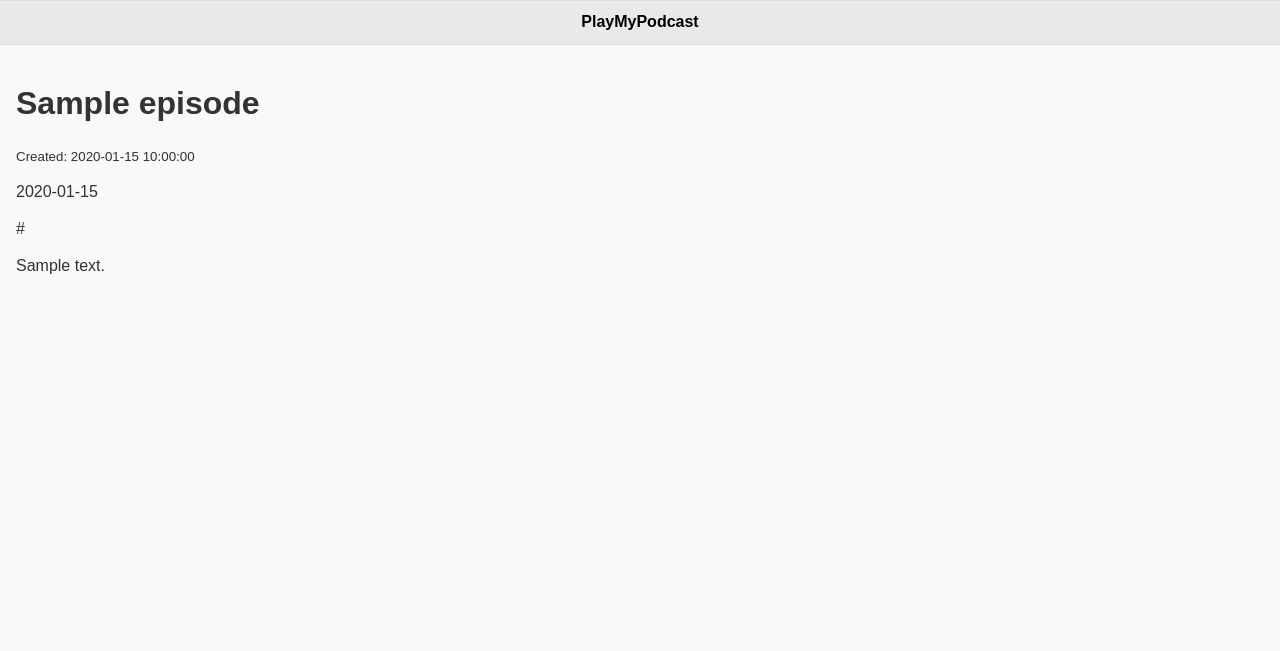
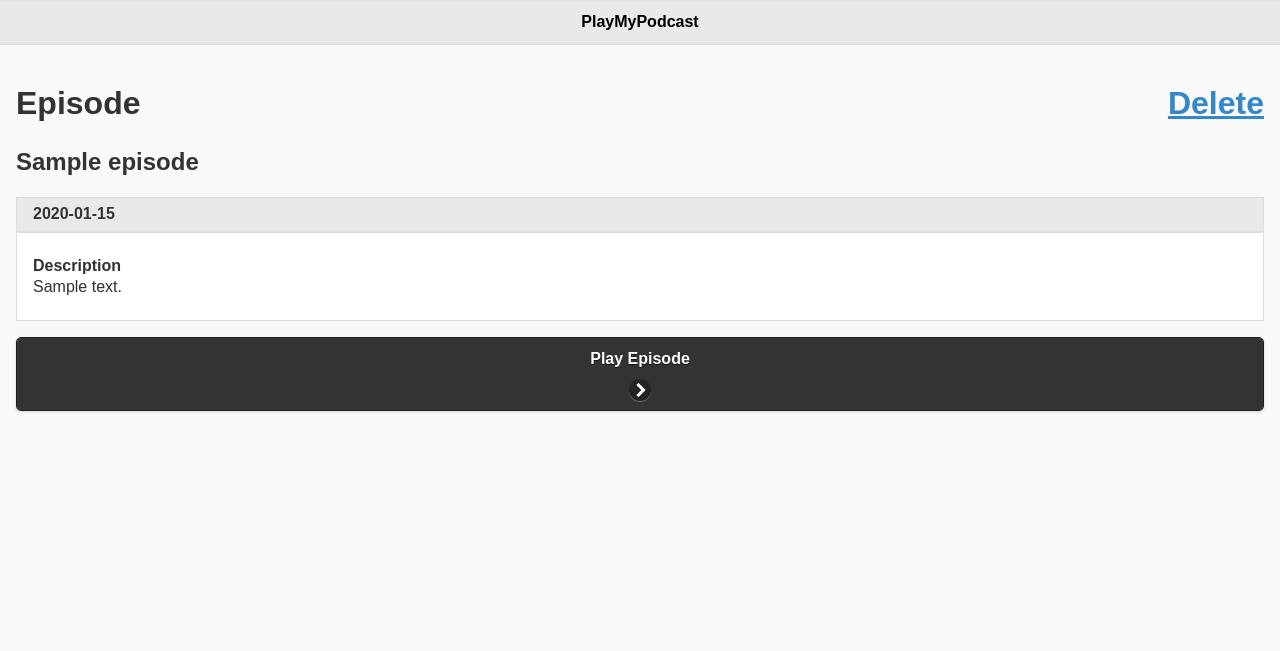
Before and after one commit to arianekrumel/PlayMyPodcast, a CakePHP app: the page made by app/View/Episodes/view.ctp in a window 1280 px wide. Shown: the top 651 px of the page. Run offline with PHP 8.4 and a stand-in for CakePHP, Linux system fonts and the light colour scheme; the template is opened without the code that fills it: most values are stand-ins (such as "Sample title", 1, 10 or a date in 2020); some libraries are stand-ins or nearby versions.

Commit message:
Add delete buttons to views

```diff
--- a/app/View/Episodes/view.ctp
+++ b/app/View/Episodes/view.ctp
@@ -1,11 +1,42 @@
 <!-- File: /app/View/Episodes/view.ctp -->
 
-<h1><?php echo h($episode['Episode']['name']); ?></h1>
+<h1>Episode
+  <?php echo $this->Form->postLink(
+    'Delete',
+    array(
+      'controller' => 'episodes',
+      'action' => 'delete',
+      $episode['Episode']['id']
+    ),
+    array(
+      'class' => array(
+        'ui-btn',
+        'ui-corner-all',
+        'ui-mini',
+        'ui-btn-inline',
+        'ui-icon-delete',
+        'ui-btn-icon-right'
+      ),
+      'style' => 'float: right;'
+    ),
+    "Are you sure you wish to delete this episode?"
+  ); ?>
+</h1>
 
-<p><small>Created: <?php echo $episode['Episode']['created']; ?></small></p>
+<h2><?php echo h($episode['Episode']['name']); ?></h2>
 
-<p><?php echo h($episode['Episode']['pubdate']); ?></p>
+<div class="ui-corner-all custom-corners">
+  <div class="ui-bar ui-bar-a">
+    <h3 style="text-align: right"><?php echo $episode['Episode']['pubdate']; ?></h3>
+  </div>
+  <div class="ui-body ui-body-a">
+  	<p><strong>Description</strong><br />
+    <?php echo h($episode['Episode']['description']); ?></p>
+  </div>
+</div>
 
-<p><?php echo h($episode['Episode']['url']); ?></p>
-
-<p><?php echo h($episode['Episode']['description']); ?></p>
+<p>
+	<a href="<?php echo h($episode['Episode']['url']); ?>" class="ui-shadow-icon ui-btn ui-shadow ui-corner-all ui-btn-b ui-btn-icon-bottom ui-icon-carat-r">
+		Play Episode
+	</a>
+</p>
```
Also changed, not shown: app/View/Podcasts/index.ctp (+7 -7 lines), app/View/Podcasts/view.ctp (+47 -2 lines).
